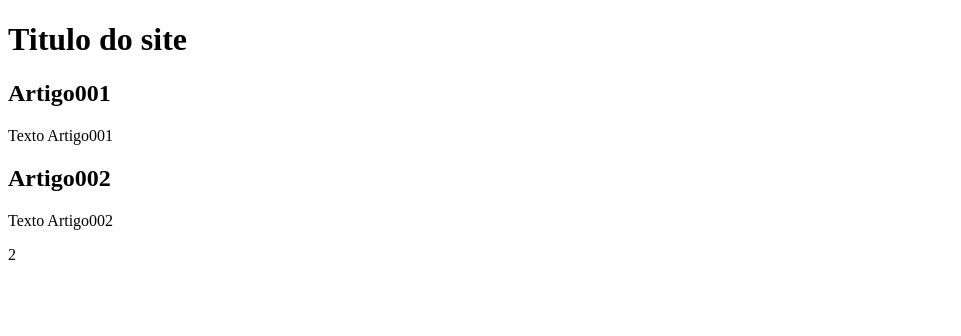
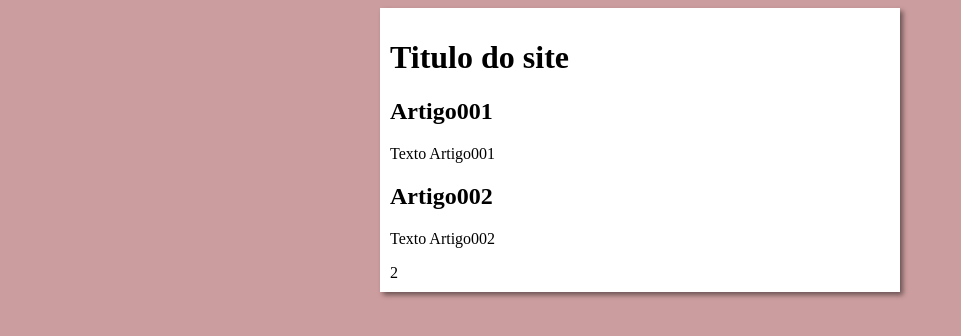
Before and after one commit to h3l10l1m4/ProjectSit, a plain HTML site: page index.html in a window 1280 px wide. Shown: the whole page, without its empty margins (0-961 px from the left). Drawn offline with Linux system fonts and the light colour scheme.

Commit message:
Inocii o design

```diff
--- /dev/null
+++ b/estilos/steyle.css
@@ -0,0 +1,15 @@
+    {
+    font-family: arial, helvetica, sans-serif;
+    font-size: 16px;
+}
+
+body{
+    background-color: rgb(204, 157, 158);
+}
+main {
+    background-color: white;
+    width: 500px;
+    margin: auto;
+    padding: 10px;
+    box-shadow: 3px 3px 5px rgba(0, 0, 0, 0.473);
+}
--- a/index.html
+++ b/index.html
@@ -5,6 +5,7 @@
     <meta http-equiv="X-UA-Compatible" content="IE=edge">
     <meta name="viewport" content="width=device-width, initial-scale=1.0">
     <title>Titulo site</title>
+    <link rel="stylesheet" href="estilos/steyle.css">
 </head>
 <body>
     <main>
```
